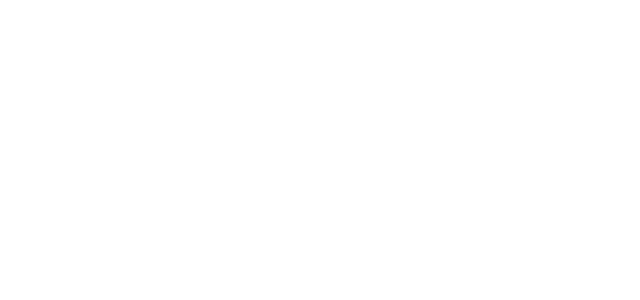
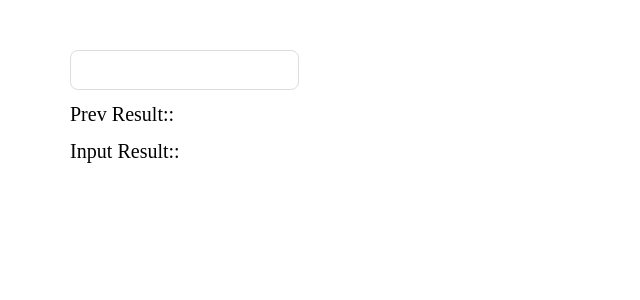
Before and after one commit to ruzannatco/react-tco_ruzanna, a React (Create React App) app: page / in a window 1280 px wide. Shown: the top 300 px of the page, without its empty margins (0-640 px from the left). Built offline with nearby package versions, Linux system fonts and the light colour scheme; the HTML template or start-up script is replaced by a standard one.

Commit message:
Mirror input::Class components

```diff
--- a/src/App.js
+++ b/src/App.js
@@ -1,8 +1,10 @@
+import {MirrorInput} from "./components/MirrorInput";
 
 function App() {
 
     return (
         <div className="App" id="Wrapper">
+            <MirrorInput/>
         </div>
     );
 }
--- /dev/null
+++ b/src/components/MirrorInput/index.jsx
@@ -0,0 +1,30 @@
+import {Component} from "react";
+import "./styles.css"
+
+export class MirrorInput extends Component {
+    state = {
+        inputValue: "",
+        prevValue: ""
+    }
+    handleChange = (e) => {
+        const value = e.target.value;
+        console.log(value)
+        this.setState((prev) => {
+            return {
+                ...prev,
+                prevValue: this.state.inputValue,
+                inputValue: value,
+            };
+        });
+    }
+    render() {
+        const { inputValue, prevValue } = this.state;
+        return (
+            <div className="mirror-input">
+                <input type="text" onChange={this.handleChange}/>
+                <p className="input-prev paragraph">Prev Result:: {prevValue}</p>
+                <p className="input-result paragraph">Input Result:: {inputValue}</p>
+            </div>
+        );
+    }
+}
--- /dev/null
+++ b/src/components/MirrorInput/styles.css
@@ -0,0 +1,15 @@
+.paragraph{
+    font-size: 20px;
+    margin-top: 10px;
+}
+
+.mirror-input input{
+    padding: 10px;
+    font-size: 16px;
+    border-radius: 8px;
+    border: 1px solid #ddd;
+}
+
+.mirror-input input:focus{
+    outline: none;
+}
```
